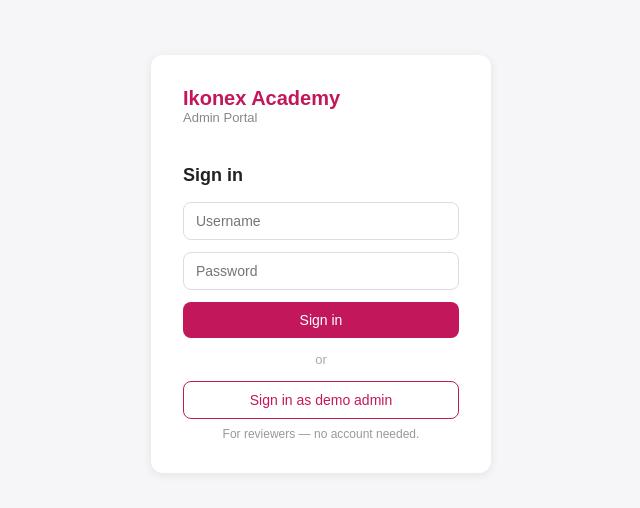
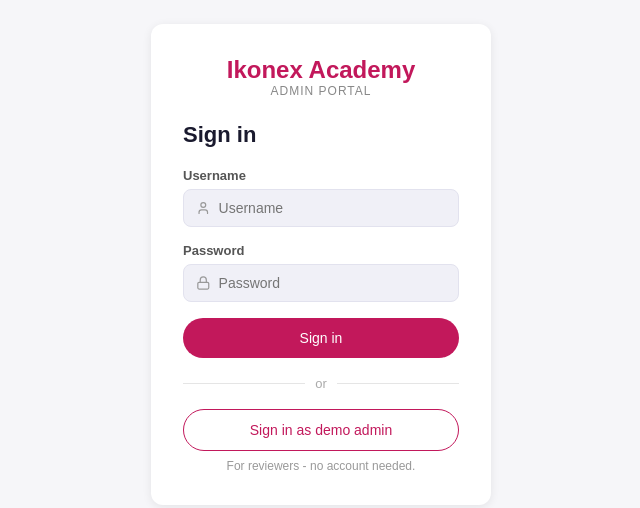
Before and after one commit to Risperwanjiku/Student-Management-System, a React (Vite) app in the folder client/: page / in a window 1280 px wide. Shown: the part 136-644 px from the top of the page, without its empty margins (319-959 px from the left). Built offline with nearby package versions, Linux system fonts and the light colour scheme.

Commit message:
clean up and finalize login styles in app.css

```diff
--- a/client/src/App.css
+++ b/client/src/App.css
@@ -554,6 +554,7 @@
   align-items: center;
   margin-top: 16px;
 }
+
 /* Dashboard */
 .stat-grid {
   display: grid;
@@ -600,6 +601,8 @@
   font-size: 16px;
   margin-bottom: 12px;
 }
+
+/* Login screen */
 .login-screen {
   display: flex;
   align-items: center;
@@ -618,19 +621,57 @@
   flex-direction: column;
 }
 
-.login-title {
-  margin-top: 16px;
-  margin-bottom: 16px;
-  font-size: 18px;
+.login-logo {
+  color: #c2185b;
+  font-size: 24px;
+  text-align: center;
 }
 
-.login-card input {
+.login-logo-sub {
+  color: #888888;
+  font-size: 12px;
+  text-transform: uppercase;
+  letter-spacing: 1px;
+  text-align: center;
+  margin-bottom: 24px;
+}
+
+.login-title {
+  margin: 0 0 20px 0;
+  font-size: 22px;
+  color: #1a1a2e;
+}
+
+.login-label {
+  font-size: 13px;
+  font-weight: bold;
+  color: #555555;
+  margin-bottom: 6px;
+}
+
+.login-input {
+  display: flex;
+  align-items: center;
+  gap: 8px;
+  background-color: #f0f0f7;
+  border: 1px solid #e2e2ee;
+  border-radius: 8px;
   padding: 10px 12px;
-  border: 1px solid #dddddd;
-  border-radius: 8px;
+  margin-bottom: 16px;
+  color: #999999;
+}
+
+.login-input input {
+  border: none;
+  background: none;
+  outline: none;
+  width: 100%;
   font-size: 14px;
-  margin-bottom: 12px;
+  color: #222222;
+  margin: 0;
+  padding: 0;
 }
+
 .btn-secondary {
   background-color: #ffffff;
   color: #c2185b;
@@ -646,10 +687,27 @@
 }
 
 .login-divider {
-  text-align: center;
+  display: flex;
+  align-items: center;
   color: #aaaaaa;
   font-size: 13px;
-  margin: 14px 0;
+  margin: 18px 0;
+}
+
+.login-divider::before,
+.login-divider::after {
+  content: '';
+  flex: 1;
+  height: 1px;
+  background-color: #e5e5e5;
+}
+
+.login-divider::before {
+  margin-right: 10px;
+}
+
+.login-divider::after {
+  margin-left: 10px;
 }
 
 .login-hint {
@@ -658,3 +716,9 @@
   font-size: 12px;
   margin-top: 8px;
 }
+
+.login-card .btn-primary,
+.login-card .btn-secondary {
+  border-radius: 24px;
+  padding: 12px 16px;
+}
--- a/client/src/pages/Login.jsx
+++ b/client/src/pages/Login.jsx
@@ -1,4 +1,5 @@
 import { useState } from 'react';
+import { User, Lock } from 'lucide-react';
 
 const LOGIN_URL = 'http://localhost:5000/api/auth/login';
 
@@ -40,13 +41,16 @@
   return (
     <div className="login-screen">
       <div className="login-card">
-        <h1 className="logo">Ikonex Academy</h1>
-        <p className="logo-sub">Admin Portal</p>
+        <h1 className="login-logo">Ikonex Academy</h1>
+        <p className="login-logo-sub">Admin Portal</p>
 
         <h2 className="login-title">Sign in</h2>
 
         {error && <p className="error-msg">{error}</p>}
 
+        <label className="login-label">Username</label>
+        <div className="login-input">
+          <User size={16} />
           <input
             type="text"
             placeholder="Username"
@@ -54,6 +58,11 @@
             onChange={(e) => setUsername(e.target.value)}
             onKeyDown={handleKeyDown}
           />
+        </div>
+
+        <label className="login-label">Password</label>
+        <div className="login-input">
+          <Lock size={16} />
           <input
             type="password"
             placeholder="Password"
@@ -61,12 +70,14 @@
             onChange={(e) => setPassword(e.target.value)}
             onKeyDown={handleKeyDown}
           />
+        </div>
+
         <button className="btn-primary" onClick={handleSubmit}>Sign in</button>
 
         <div className="login-divider">or</div>
 
         <button className="btn-secondary" onClick={handleDemoLogin}>Sign in as demo admin</button>
-        <p className="login-hint">For reviewers — no account needed.</p>
+        <p className="login-hint">For reviewers - no account needed.</p>
       </div>
     </div>
   );
```
Lines whose indentation alone changed are shown as unchanged.
